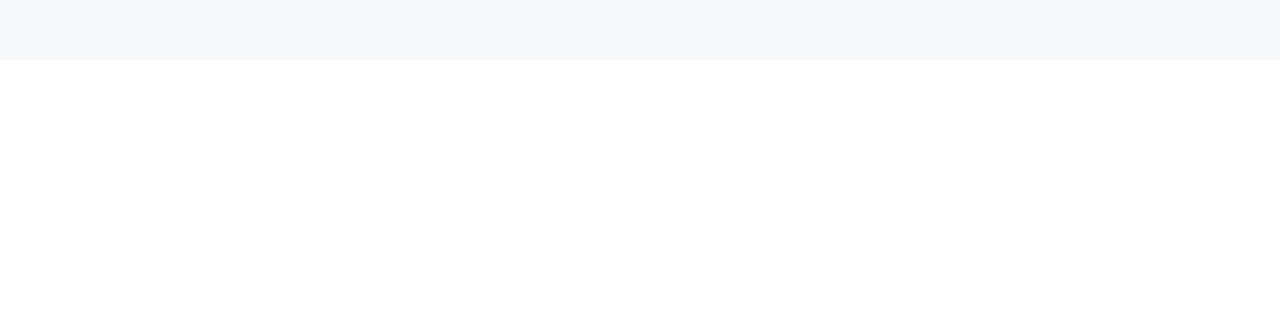
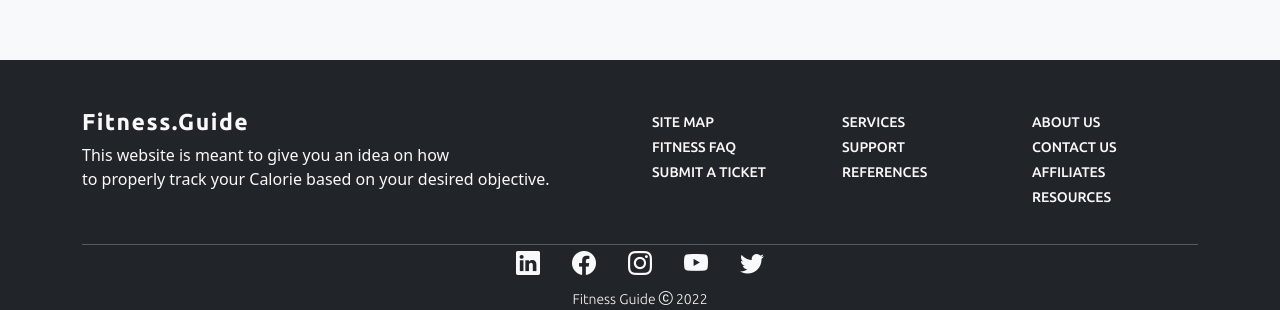
Before and after one commit to Hope143/Fitness-Calculation, a Next.js app: page / in a window 1280 px wide. Shown: the part 2487-2797 px from the top of the page. Before the commit the page ends 2547 px from the top, so only its background shows below. Built offline with nearby package versions, Linux system fonts and the light colour scheme.

Commit message:
added footer section

```diff
--- a/components/calculation/CalorieSection/calorieResult.module.css
+++ b/components/calculation/CalorieSection/calorieResult.module.css
@@ -1,9 +1,9 @@
 .fontSizeSubTitle {
-  font-family: Arial, Helvetica, sans-serif;
+  font-family: "Ubuntu", sans-serif;
 }
 
 .fontStyleTitle {
-  font-family: "Libre Baskerville", serif;
+  font-family: "Ubuntu", sans-serif;
   font-weight: 700 !important;
 }
 
--- /dev/null
+++ b/components/footer/footer.js
@@ -0,0 +1,82 @@
+import footerStyle from "./footer.module.css";
+
+function Footer() {
+  return (
+    <div className="bg-dark text-light px-3 py-5 px-sm-5 py-sm-5">
+      <div className="container">
+        <div className="row">
+          <div className="col-12 col-md-6">
+            <h2 className={`${footerStyle.footerLogoFont}`}>Fitness.Guide</h2>
+            <p>
+              This website is meant to give you an idea on how
+              <br className={footerStyle.brTag} /> to properly track your
+              Calorie based on your desired objective.
+            </p>
+          </div>
+
+          <ul
+            className={`list-unstyled col-4 col-md-2 py-1 ${footerStyle.infoFont}`}
+          >
+            <li className="pb-1">SITE MAP</li>
+            <li className="pb-1">FITNESS FAQ</li>
+            <li>SUBMIT A TICKET</li>
+          </ul>
+          <ul
+            className={`list-unstyled col-4 col-md-2 py-1 ${footerStyle.infoFont}`}
+          >
+            <li className="pb-1">SERVICES</li>
+            <li className="pb-1">SUPPORT</li>
+            <li>REFERENCES</li>
+          </ul>
+          <ul
+            className={`list-unstyled col-4 col-md-2 py-1 ${footerStyle.infoFont}`}
+          >
+            <li className="pb-1">ABOUT US</li>
+            <li className="pb-1">CONTACT US</li>
+            <li className="pb-1">AFFILIATES</li>
+            <li>RESOURCES</li>
+          </ul>
+        </div>
+        <hr className="mb-0" />
+        <div className="d-flex justify-content-center">
+          <a
+            href="https://www.linkedin.com/in/victor-jr-higoy-6a770320b"
+            className={`${footerStyle.linkedin}`}
+            target="_blank"
+          >
+            <i className="bi bi-linkedin p-3 fs-4  pe-none"></i>
+          </a>
+          <a
+            href="https://www.facebook.com/victor.higoy000/"
+            target="_blank"
+            className={`${footerStyle.facebook}`}
+          >
+            <i className="bi bi-facebook p-3 fs-4"></i>
+          </a>
+          <a
+            href="https://www.instagram.com/victorhigoy_/"
+            className={`${footerStyle.instagram}`}
+            target="_blank"
+          >
+            <i className="bi bi-instagram p-3 fs-4"></i>
+          </a>
+          <a
+            href="https://www.youtube.com/channel/UCFh3pDZZVNATBIk4sfJqWNw"
+            className={`${footerStyle.youtube}`}
+            target="_blank"
+          >
+            <i className="bi bi-youtube p-3 fs-4"></i>
+          </a>
+          <a href="" className={`${footerStyle.twitter}`} target="_blank">
+            <i className="bi bi-twitter p-3 fs-4"></i>
+          </a>
+        </div>
+        <p className={`text-center pt-2 ${footerStyle.copyRight}`}>
+          Fitness Guide <i class="bi bi-c-circle"></i> 2022
+        </p>
+      </div>
+    </div>
+  );
+}
+
+export default Footer;
--- /dev/null
+++ b/components/footer/footer.module.css
@@ -0,0 +1,49 @@
+.footerLogoFont {
+  font-family: "Ubuntu", sans-serif;
+  font-size: 23px;
+  font-weight: 700;
+  letter-spacing: 1.5px;
+}
+
+.infoFont {
+  font-family: "Ubuntu", sans-serif;
+  font-weight: 500 !important;
+  font-size: 14px;
+}
+
+.copyRight {
+  font-family: "Ubuntu", sans-serif;
+  font-size: 14px;
+  font-weight: 300;
+}
+
+.linkedin:hover {
+  transition: 0.2s;
+  color: #0a66c2;
+}
+
+.facebook:hover {
+  transition: 0.2s;
+  color: #1877f2;
+}
+
+.instagram:hover {
+  transition: 0.2s;
+  color: #c32aa3;
+}
+
+.youtube:hover {
+  transition: 0.2s;
+  color: #ff0000;
+}
+
+.twitter:hover {
+  transition: 0.2s;
+  color: #1da1f2;
+}
+
+@media screen and (max-width: 991px) {
+  .brTag {
+    display: none;
+  }
+}
--- a/components/navbar/frontpage.module.css
+++ b/components/navbar/frontpage.module.css
@@ -1,7 +1,15 @@
 .navbarFont {
-  font-family: "Libre Baskerville", serif;
-  font-size: 25px !important;
+  font-family: "Ubuntu", sans-serif;
+  font-size: 23px;
   font-weight: 700;
+  letter-spacing: 1.5px;
+}
+
+.linksFont {
+  font-family: "Ubuntu", sans-serif;
+  font-size: 12px;
+  letter-spacing: 1.4px;
+  text-transform: uppercase;
 }
 
 .embededText {
--- a/components/navbar/navbar.js
+++ b/components/navbar/navbar.js
@@ -1,5 +1,4 @@
 import navbarStyle from "./frontpage.module.css";
-import Head from "next/head";
 
 function navbar() {
   return (
@@ -20,7 +19,12 @@ function navbar() {
           </button>
 
           <div id="navmenu" className="collapse navbar-collapse">
-            <ul className="navbar-nav ms-auto well">
+            <ul className={`navbar-nav ms-auto well ${navbarStyle.linksFont}`}>
+              <li className="nav-item">
+                <a href="#learn" className="nav-link">
+                  Home
+                </a>
+              </li>
               <li className="nav-item">
                 <a href="#learn" className="nav-link">
                   What Youll Learn
--- a/pages/_document.js
+++ b/pages/_document.js
@@ -8,7 +8,7 @@ class MyDocument extends Document {
           <link rel="preconnect" href="https://fonts.googleapis.com" />
           <link rel="preconnect" href="https://fonts.gstatic.com" />
           <link
-            href="https://fonts.googleapis.com/css2?family=Libre+Baskerville:wght@400;700&display=swap"
+            href="https://fonts.googleapis.com/css2?family=Libre+Baskerville:wght@400;700&family=Ubuntu:wght@300;500;700&display=swap"
             rel="stylesheet"
           />
         </Head>
--- a/pages/index.js
+++ b/pages/index.js
@@ -1,16 +1,15 @@
 import Navbar from "../components/navbar/navbar";
 import FrontPage from "../components/frontpage";
 import Calculation from "../components/calculation/calculation";
-import Link from "next/link";
+import Footer from "../components/footer/footer";
 
 function HomePage() {
   return (
     <div>
       <Navbar />
       <FrontPage />
-      <Link href="/calculate">
-        <Calculation />
-      </Link>
+      <Calculation />
+      <Footer />
     </div>
   );
 }
```
